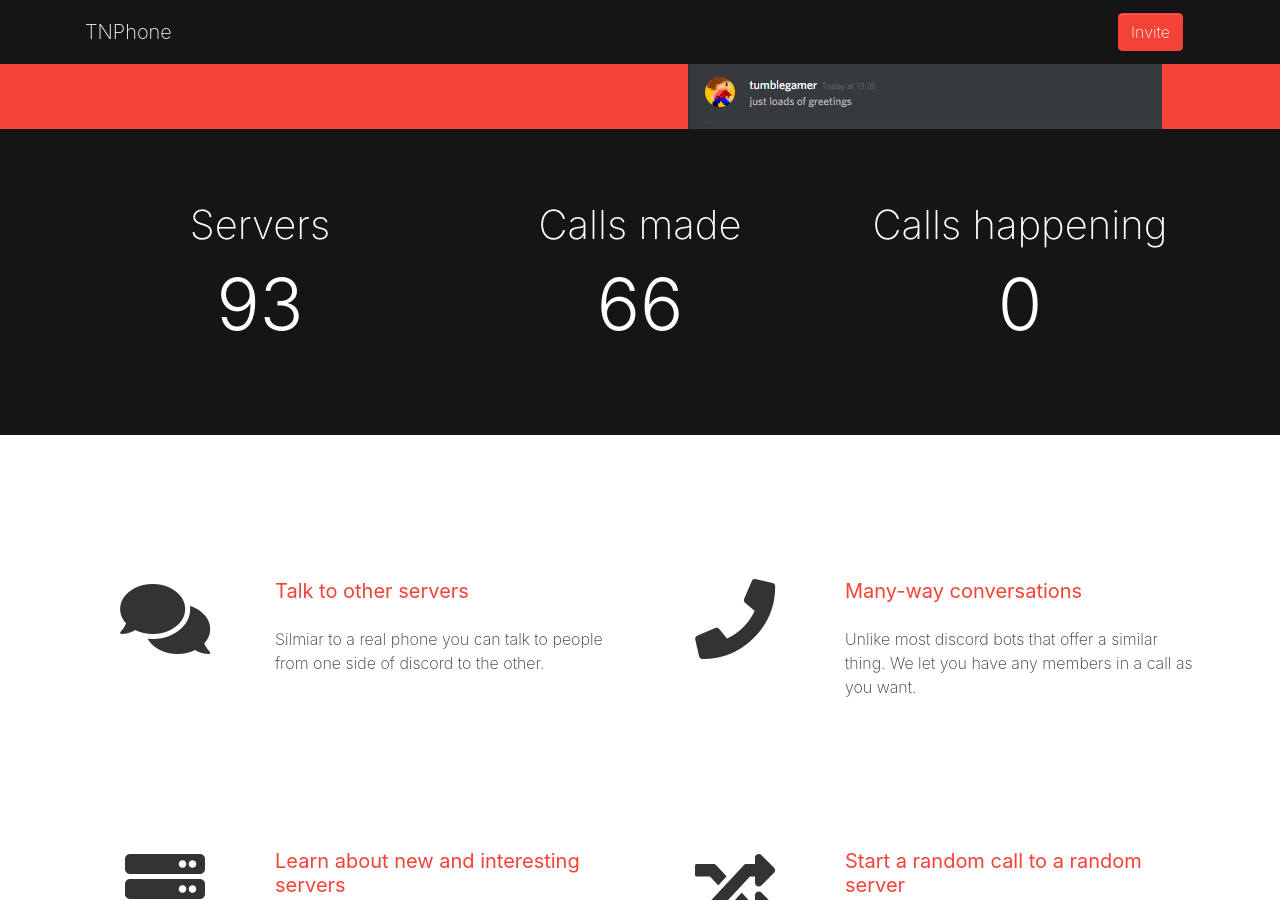
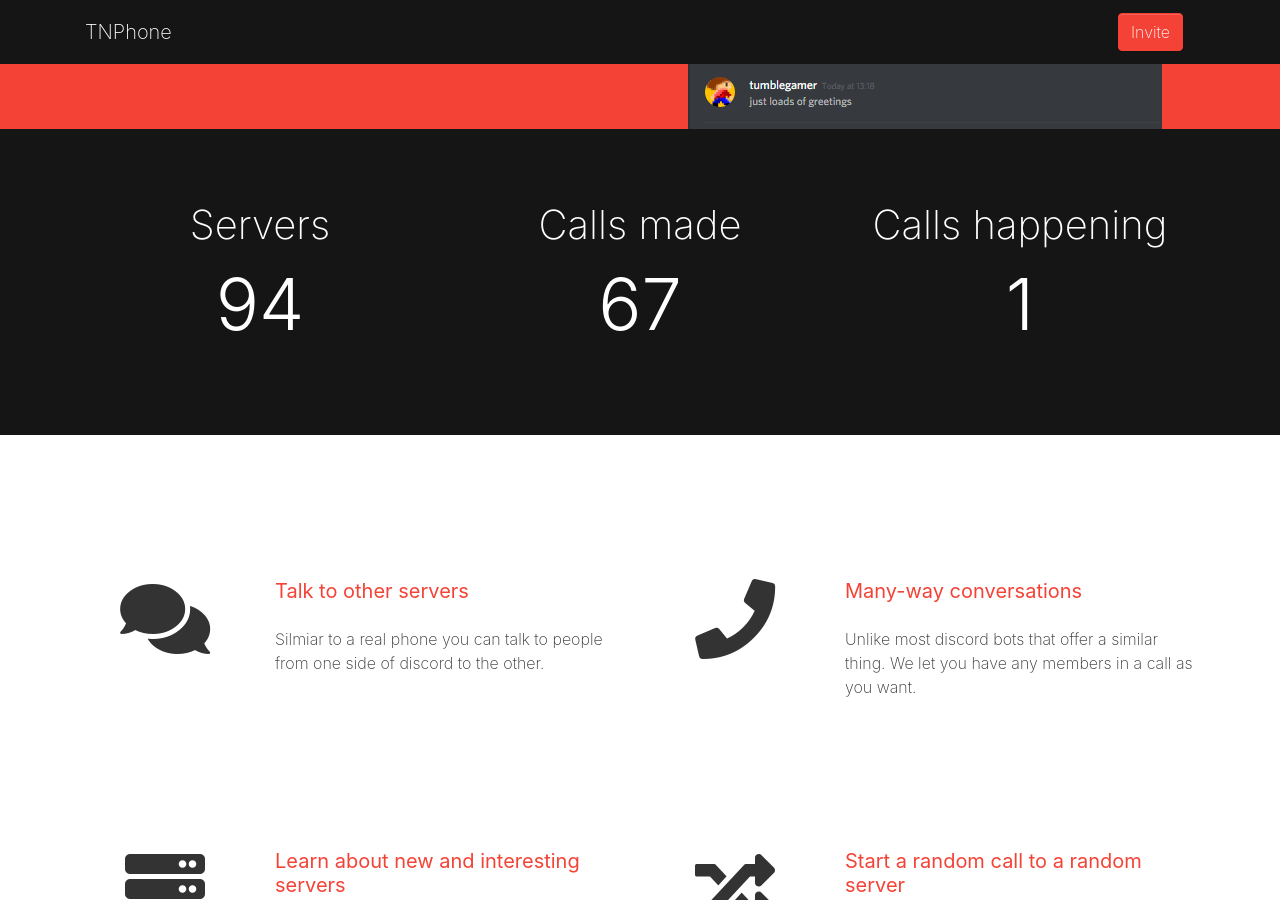
Before and after one commit to tumblenet/tnphone.tumblenet.ga, a Jekyll site: the page built from index.html, in a window 1280 px wide and 900 px high, scrolled down 443 px. Built offline with Jekyll 4.4.1, drawn with Linux system fonts in a browser that asks for light colours; nearby versions of some CDN libraries.

Commit message:
Update Phones feed

```diff
--- a/_data/phones.json
+++ b/_data/phones.json
@@ -1,5 +1,5 @@
 {
-	"callsMade": 66,
-	"servers": 93,
-	"currentCalls": 0
+	"callsMade": 67,
+	"servers": 94,
+	"currentCalls": 1
 }
```
